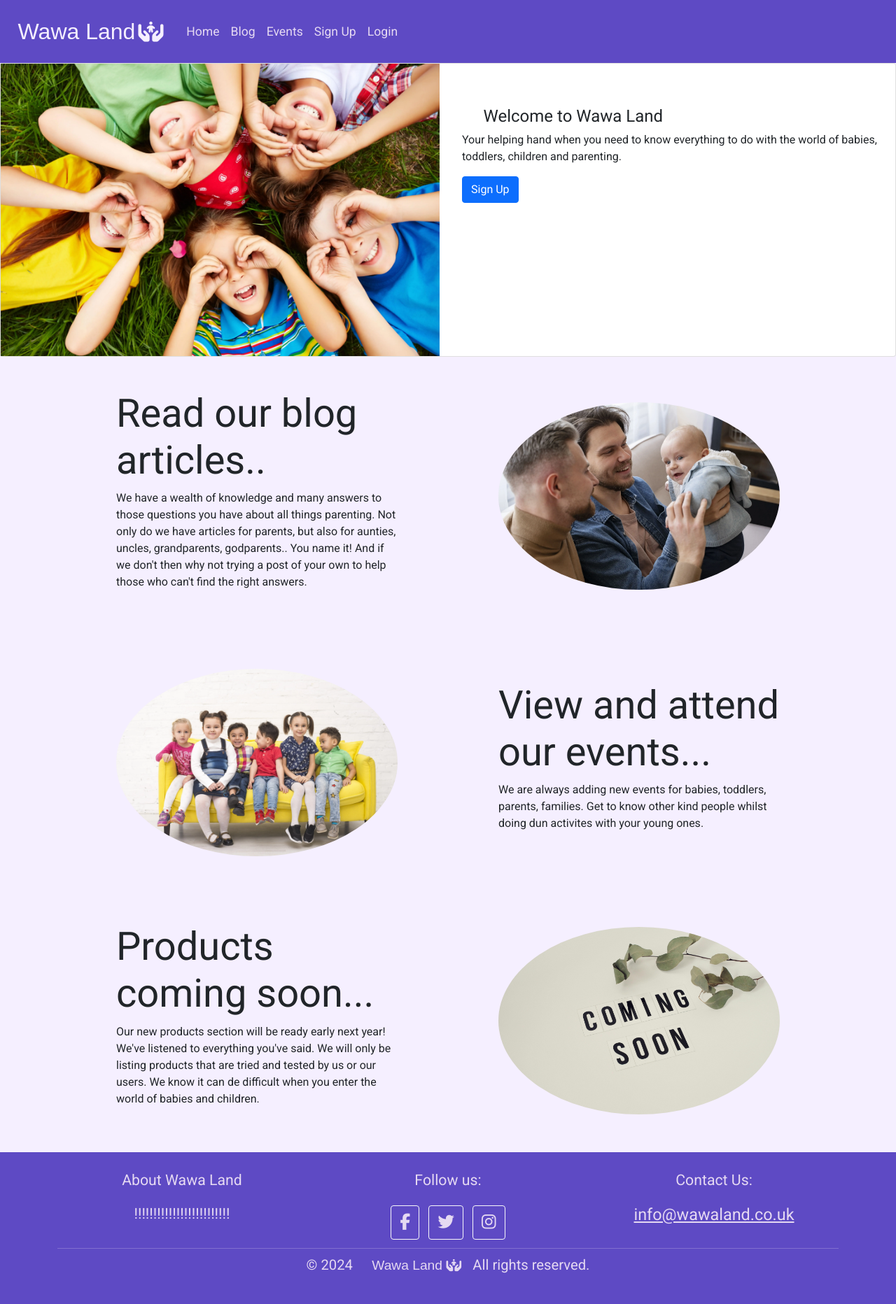
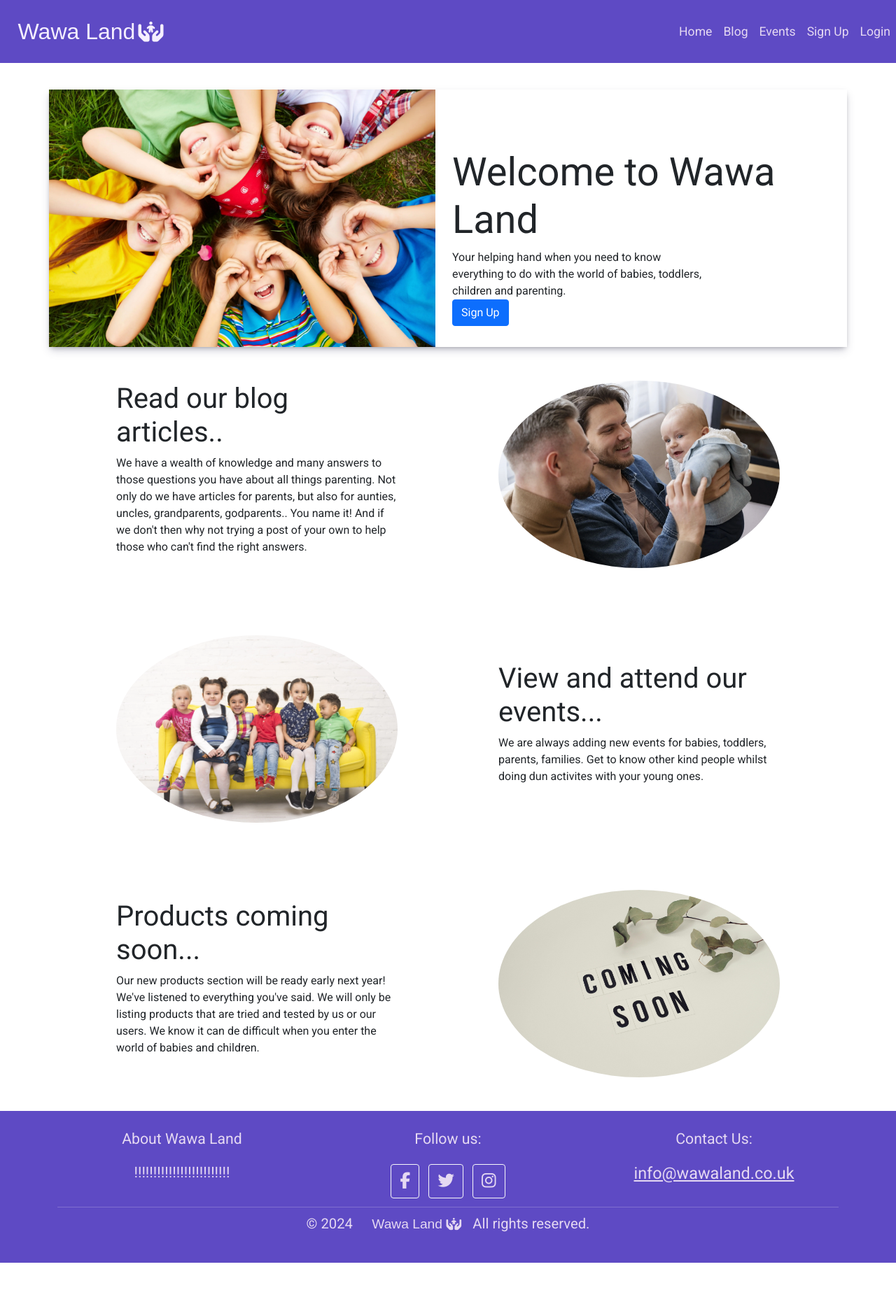
Before and after one commit to bpstephanie/wawa-land, a Django app: page / in a window 1280 px wide. Shown: the whole page at 70% size. After the commit the page ends 1805 px from the top, so only its background shows below. Run offline with Django 4.2, Linux system fonts and the light colour scheme; some libraries are stand-ins or nearby versions; some web fonts are replaced.

Commit message:
Update styling on index and blog html

```diff
--- a/static/css/style.css
+++ b/static/css/style.css
@@ -15,7 +15,7 @@
     }
 
 body {
-    background-color: rgb(245, 239, 255);
+    background-color: #fff;
     display: flex;
     flex-direction: column;
     min-height: 100vh;
@@ -75,6 +75,19 @@ footer .brand > i {
     font-size: 95%;
 }
 
+/* index.html -------------------------------------------------- */
+.index-header {
+    margin-top: 3%;
+    background-color: #fff;
+    box-shadow: rgba(0, 0, 0, 0.24) 0px 3px 8px;
+    padding-left: 0;
+    box-shadow: rgba(50, 50, 93, 0.25) 0px 6px 12px -2px, rgba(0, 0, 0, 0.3) 0px 3px 7px -3px;
+}
+
+.header-card {
+    border: transparent;
+}
+
 /* Blog Posts -------------------------------------------------- */
 .card-body {
     border: 2px solid rgb(94, 74, 196);
@@ -98,7 +111,7 @@ footer .brand > i {
 
 .card-title {
     margin-top: 10%;
-    margin-left: 5%;
+    #margin-left: 5%;
 }
 
 .author {
@@ -107,6 +120,10 @@ footer .brand > i {
 
 .white-border {
     border: 2px solid #fff;
+}
+
+.black-border {
+    border: 2px solid #fff !important;
 }
 
 /*
--- a/templates/base.html
+++ b/templates/base.html
@@ -42,7 +42,7 @@
       aria-controls="navbarNavAltMarkup" aria-expanded="false" aria-label="Toggle navigation">
       <span class="navbar-toggler-icon"></span>
     </button>
-    <div class="collapse navbar-collapse" id="navbarNavAltMarkup">
+    <div class="collapse navbar-collapse nav justify-content-end" id="navbarNavAltMarkup">
       <div class="navbar-nav" id="navbar-links">
         <a class="nav-item nav-link {% if request.path == home_url %}active{% endif %}" href="{% url 'home' %}">Home
           <span class="sr-only">(current)</span>
--- a/templates/index.html
+++ b/templates/index.html
@@ -4,30 +4,45 @@
 <link rel="stylesheet" href="{% static 'css/index.css' %}">
 {% block content %}
 <!-- Header -->
-<div class="card">
-    <div class="row no-gutters">
-        <div class="col-auto w-50">
-            <img src="../static/images/children-playing-grass-min.webp" class="img-fluid" alt="">
+<div class="container index-header">
+    <div class="row">
+        <div class="col">
+            <div class="jumbotron">
+                <img src="../static/images/children-playing-grass-min.webp" class="img-fluid" alt="">
+            </div>
         </div>
-        <div class="col">
-            <div class="card-block px-2">
-                <h4 class="card-title">Welcome to Wawa Land</h4>
-                <p class="card-text">Your helping hand when you need to know everything to do with the world of babies, toddlers, children and parenting.</p>
-                <a href="#" class="btn btn-primary">Sign Up</a>
+        <div class="col align-self-center">
+            <div class="card header-card">
+                <h1 class="card-title display-4">Welcome to Wawa Land</h1>
+                <div class="row">
+                    <div class="col-md-8">
+                        <p class="card-text display-7">Your helping hand when you need to know everything to do with the world of
+                            babies, toddlers, children and parenting.</p>
+                    </div>
+                </div>
+                <div class="row">
+                    <div class="col-md-4">
+                        <a href="#" class="btn btn-primary">Sign Up</a>
+                    </div>
+                </div>
             </div>
         </div>
     </div>
 </div>
 <!-- Content section 1-->
+
+
+<!-- Content section 1-->
 <section id="scroll">
     <div class="container px-5">
         <div class="row gx-5 align-items-center">
             <div class="col-lg-6 order-lg-2">
-                <div class="p-5"><img class="img-fluid rounded-circle" src="../static/images/close-up-two-dads-baby-min.webp" alt="..." /></div>
+                <div class="p-5"><img class="img-fluid rounded-circle"
+                        src="../static/images/close-up-two-dads-baby-min.webp" alt="..." /></div>
             </div>
             <div class="col-lg-6 order-lg-1">
                 <div class="p-5">
-                    <h2 class="display-4">Read our blog articles..</h2>
+                    <h2 class="display-6">Read our blog articles..</h2>
                     <p>We have a wealth of knowledge and many answers to those questions you have about all things
                         parenting. Not only do we have articles for parents, but also for aunties, uncles, grandparents,
                         godparents.. You name it! And if we don't then why not trying a post of your own to help those
@@ -42,11 +57,12 @@
     <div class="container px-5">
         <div class="row gx-5 align-items-center">
             <div class="col-lg-6">
-                <div class="p-5"><img class="img-fluid rounded-circle" src="../static/images/children-group-sofa-min.webp" alt="..." /></div>
+                <div class="p-5"><img class="img-fluid rounded-circle"
+                        src="../static/images/children-group-sofa-min.webp" alt="..." /></div>
             </div>
             <div class="col-lg-6">
                 <div class="p-5">
-                    <h2 class="display-4">View  and attend our events...</h2>
+                    <h2 class="display-6">View and attend our events...</h2>
                     <p>We are always adding new events for babies, toddlers, parents, families. Get to know other kind
                         people whilst doing dun activites with your young ones. </p>
                 </div>
@@ -59,11 +75,12 @@
     <div class="container px-5">
         <div class="row gx-5 align-items-center">
             <div class="col-lg-6 order-lg-2">
-                <div class="p-5"><img class="img-fluid rounded-circle" src="../static/images/coming-soon.jpg" alt="..." /></div>
+                <div class="p-5"><img class="img-fluid rounded-circle" src="../static/images/coming-soon.jpg"
+                        alt="..." /></div>
             </div>
             <div class="col-lg-6 order-lg-1">
                 <div class="p-5">
-                    <h2 class="display-4">Products coming soon...</h2>
+                    <h2 class="display-6">Products coming soon...</h2>
                     <p>Our new products section will be ready early next year! We've listened to everything you've said.
                         We will only be listing products that are tried and tested by us or our users. We know it can de
                         difficult when you enter the world of babies and children.</p>
```
Also changed, not shown: templates/blog.html (+21 -41 lines).
